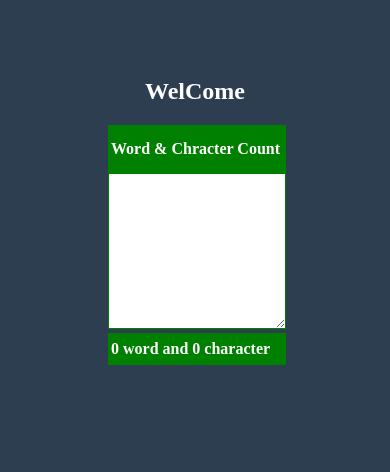
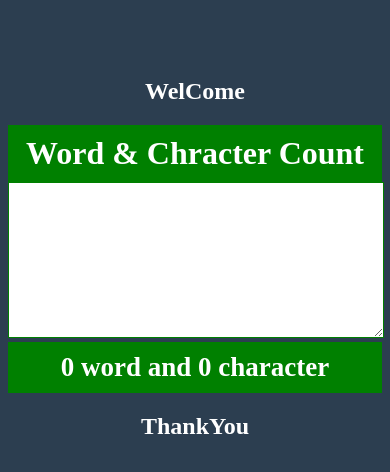
Before and after one commit to jhaami/word_character_count, a plain HTML site: page index.html in a window 390 px wide. Drawn offline with Linux system fonts and the light colour scheme.

Commit message:
first commit

```diff
--- a/index.html
+++ b/index.html
@@ -35,26 +35,20 @@
             font-weight: bold;
         }
         /* media query */
-        @media(max-width:500px){
-            h1{
-                font-size: 16px;
-                text-align: left;
-                padding: 15px 3px;
-                width: 99%;
+        @media only screen and (max-width:768px){
+
+            body{
+                padding: 50px 0px;
             }
-            p{
-                font-size: 16px;
-                text-align: left;
-                width: 99%;
-                padding: 7px 3px;
-                color: #fff;
-            }
-            span{
-                /* color: #000000; */
+        }
+            @media(max-width:375px){
+                h1{
+                    font-size: 26px;
+                    font-weight: bold;
+                }
+
             }
 
-
-        }
     </style>
 </head>
 <body>
@@ -65,6 +59,7 @@
         <span id="word">0 </span> word and
         <span id="char">0 </span> character
     </p>
+    <h2>ThankYou</h2>
     <script>
         let textbox=document.getElementById("textbox");
 
```
